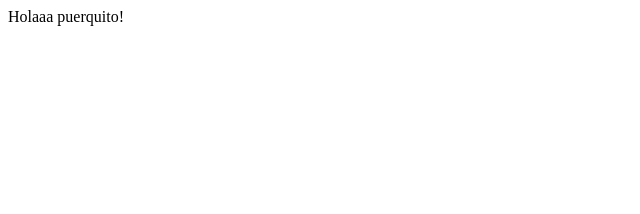
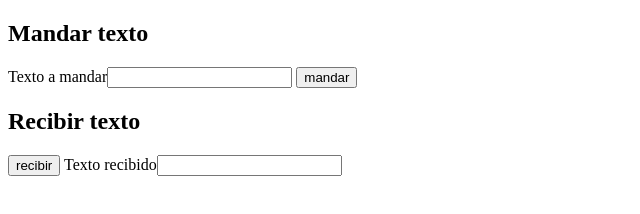
Before and after one commit to ju4n27/api1, a website: page website/index.html in a window 1280 px wide. Shown: the whole page, without its empty margins (0-640 px from the left). Drawn offline with Linux system fonts and the light colour scheme.

Commit message:
Update index.html with servicio1

```diff
--- a/website/index.html
+++ b/website/index.html
@@ -2,10 +2,55 @@
 <html lang="en">
 <head>
     <meta charset="UTF-8">
+    <meta http-equiv="X-UA-Compatible" content="IE=edge">
     <meta name="viewport" content="width=device-width, initial-scale=1.0">
-    <title>Document</title>
+    <title>*Servidor*</title>
 </head>
 <body>
-    Holaaa puerquito!
+    <h2>Mandar texto</h2>
+    <label for="texto">Texto a mandar</label><input type="text" name="textoM" id="textoM" value="">
+    <button type="submit" onclick="mandarData()">mandar</button>
+
+    <h2>Recibir texto</h2>
+    <button type="submit" onclick="recibirData()">recibir</button>
+    <label for="texto">Texto recibido</label><input type="text" name="textoR" id="textoR" value="">
+    <script>
+    async function mandarData(){
+        console.log("*A ver si podemos mandar esto:*");
+        const textoM= document.getElementById('textoM').value;
+        const data= {dato: textoM};
+        data.tiempoDeMandado= Date.now(); //su timestamp
+        console.log(data);
+        const options= {
+            method: 'POST',
+            headers: {
+                'Content-Type': 'application/json' },
+            body: JSON.stringify(data),
+        };
+        try{
+            const respuesta= await fetch('/servicio', options);
+            const json= await respuesta.json();
+            console.log("*Respuesta del servidor*");
+            console.log(json);
+        }
+        catch(err){
+            console.log("ERR**: "+err);
+        }
+    }
+    async function recibirData(){
+        const respuesta= await fetch('/servicio');
+        const json= await respuesta.json();
+        console.log("*Recibi esto:*");
+        console.log(json);
+        let DB= json.data;
+        let N= DB.length;
+        let texto= DB[N-1].dato;
+        let t1= parseInt(DB[N-1].tiempoDeMandado);
+        let t2= parseInt(Date.now());
+        let duracion = t2-t1;
+        document.getElementById('textoR').value= texto;
+        console.log("duracion: "+duracion);
+    }
+    </script>
 </body>
 </html>
```
